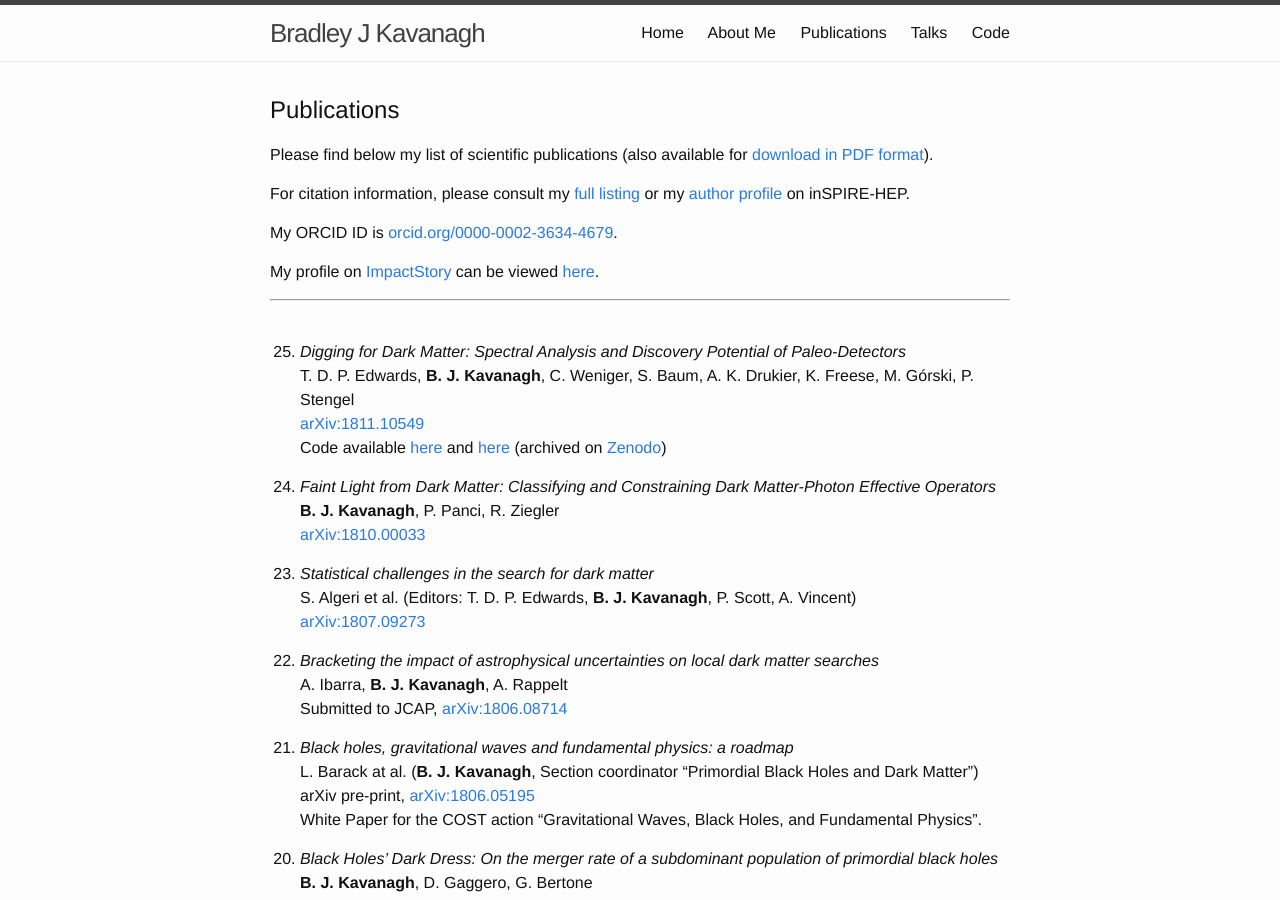
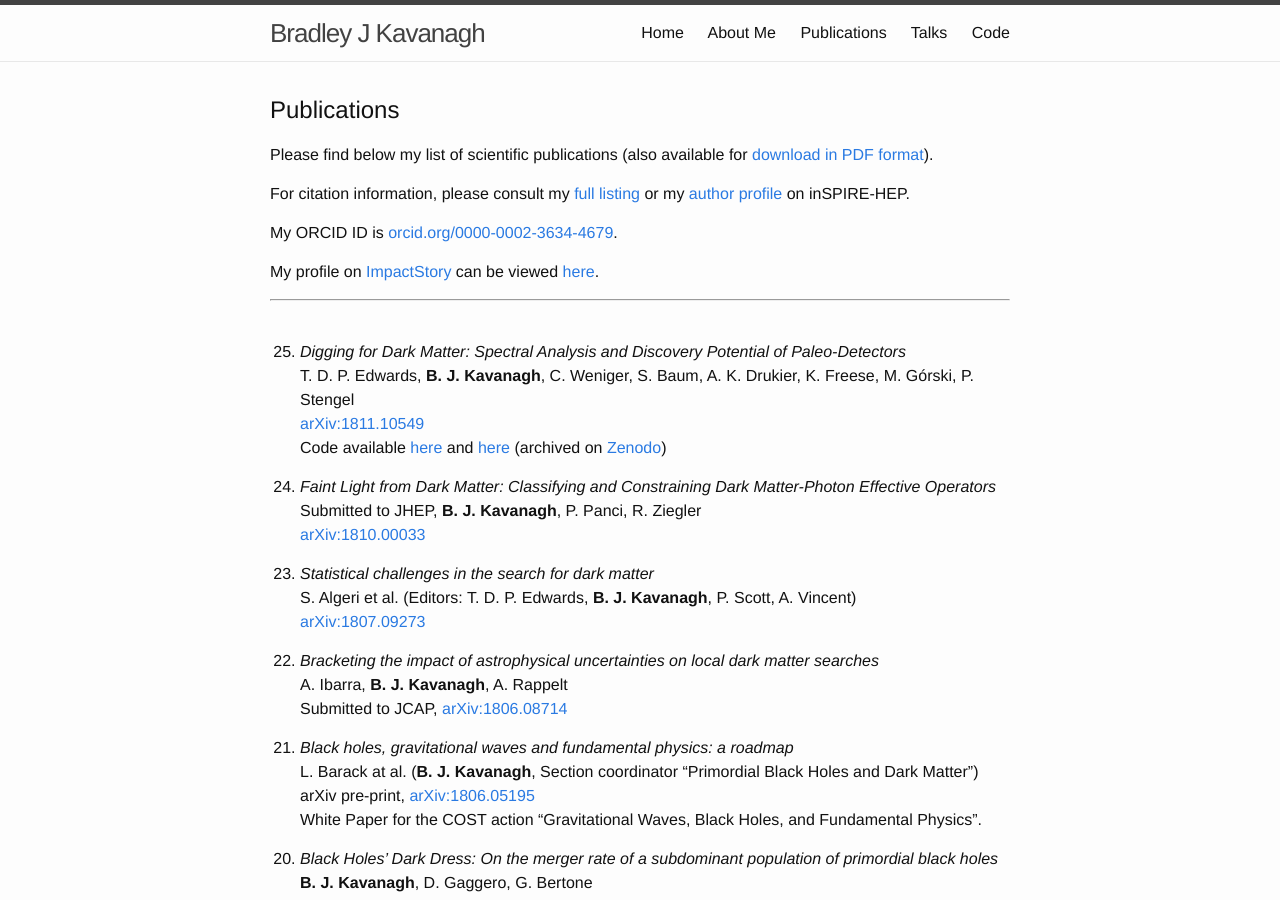
Before and after one commit to bradkav/bradkav.github.io, a Jekyll site: the page built from publications.md, in a window 1280 px wide and 900 px high. Built offline with Jekyll 4.4.1, drawn with Linux system fonts in a browser that asks for light colours.

Commit message:
Yet another minor edit

```diff
--- a/publications.md
+++ b/publications.md
@@ -25,7 +25,7 @@ T. D. P. Edwards, **B. J. Kavanagh**, C. Weniger, S. Baum, A. K. Drukier, K. Fre
 Code available [here](https://github.com/tedwards2412/paleopy/) and  [here](https://github.com/tedwards2412/paleo_detectors/) (archived on [Zenodo](https://zenodo.org/badge/latestdoi/142072044))
 
 24. *Faint Light from Dark Matter: Classifying and Constraining Dark Matter-Photon Effective Operators*
-**B. J. Kavanagh**, P. Panci, R. Ziegler
+Submitted to JHEP, **B. J. Kavanagh**, P. Panci, R. Ziegler
 [arXiv:1810.00033](https://arxiv.org/abs/1810.00033)
 
 23. *Statistical challenges in the search for dark matter*
```
